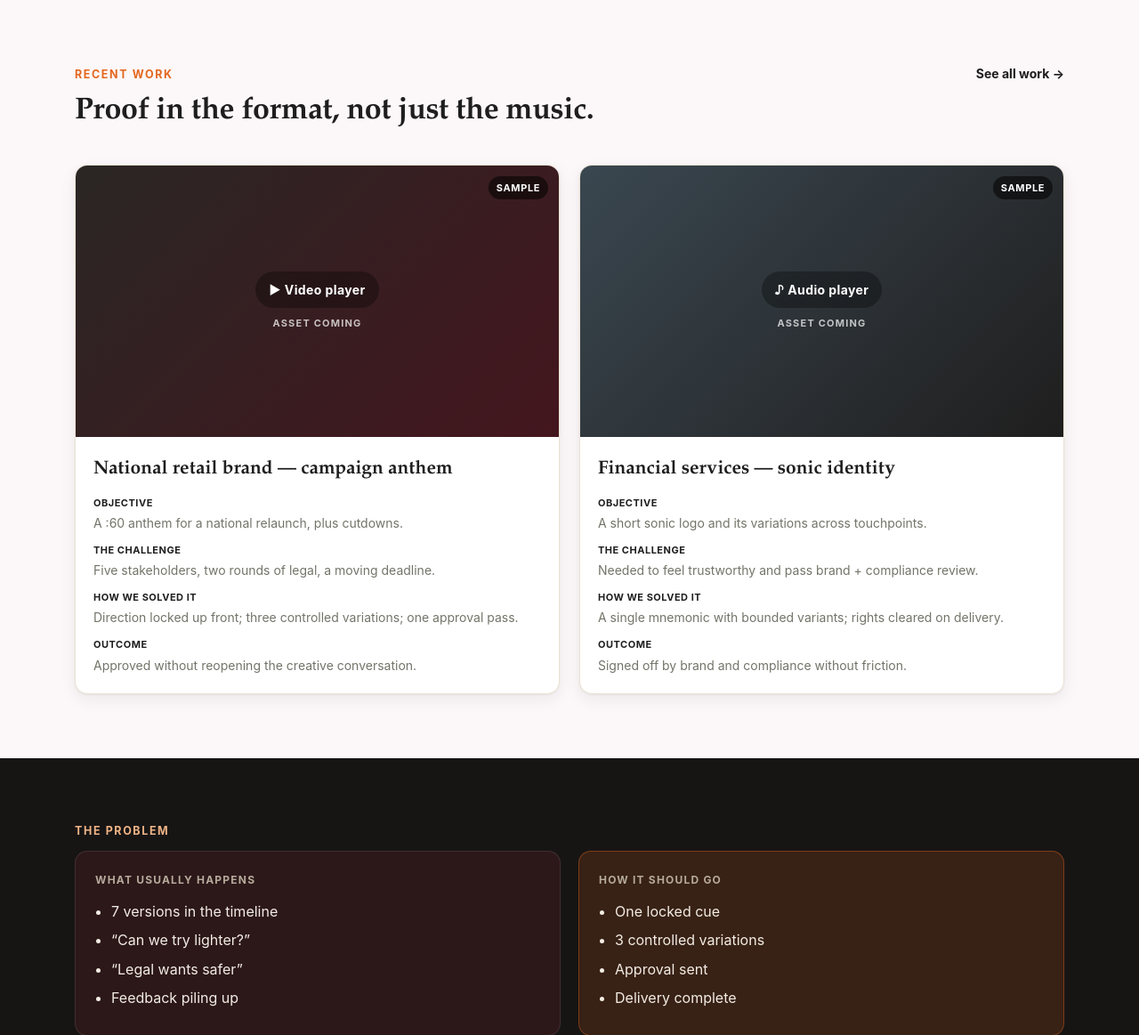
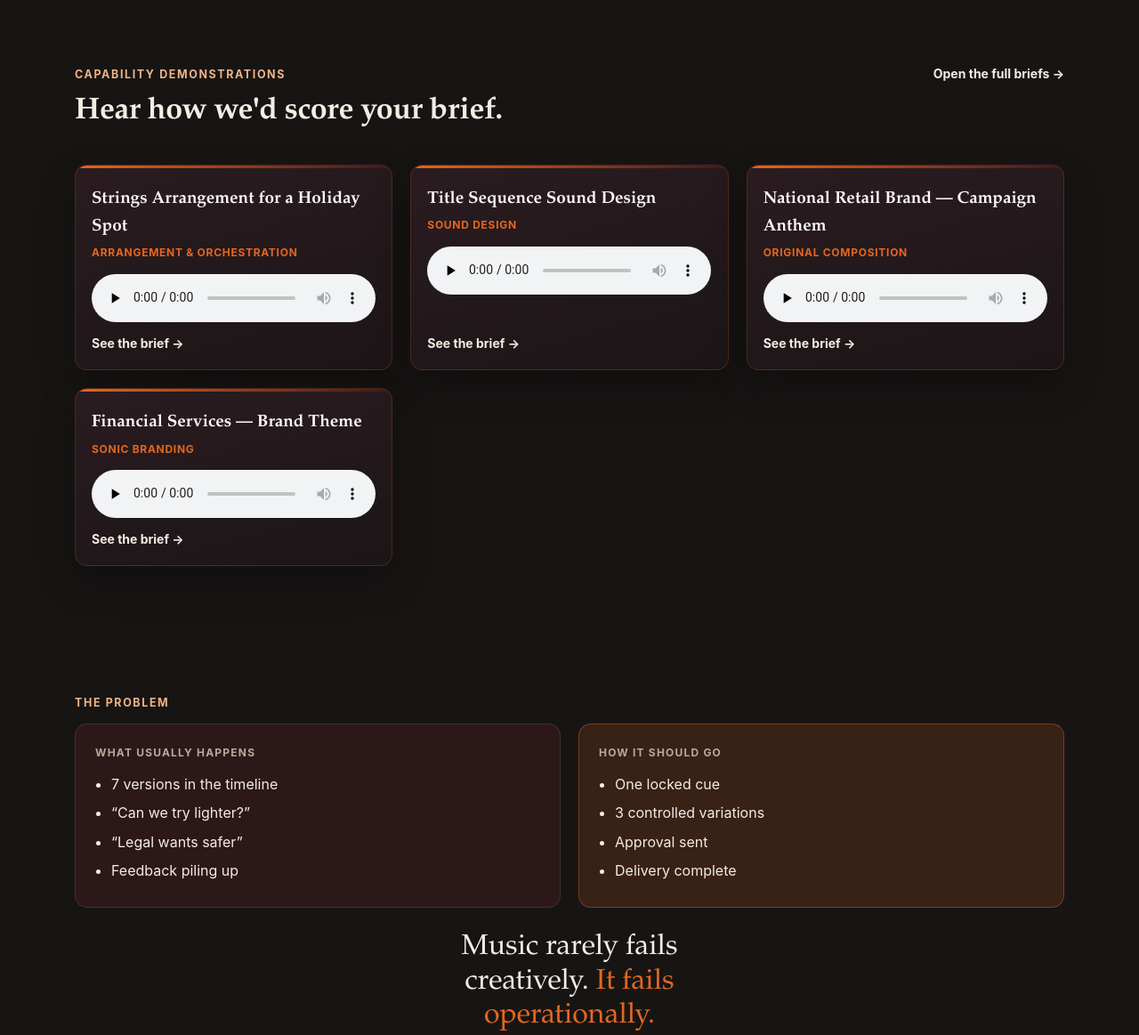
Before and after one commit to jshippjr-cell/jshippjr, a FastAPI app: page / in a window 1280 px wide. Shown: the part 876-2039 px from the top of the page at 89% size. Run offline with FastAPI, Linux system fonts and the light colour scheme.

Commit message:
CMO-led redesign: confident demos copy, branded bubbles, honesty sweep
Per docs/capability-demos-council.md:
- New demos copy ('Built to brief.') that leads with the brief and the
  buyer, dropping the apologetic 'new studio / not client commissions'
  lede that read as weakness.
- Honesty sweep on the home page: 'Recent work' + fabricated case
  outcomes (challenge/solved/outcome) replaced by the real capability
  demos with players; 'See all work' -> 'Open the full briefs';
  'Every engagement ends...' -> 'We deliver the same way every time'.
- Home demo players + hero primary CTA ('Hear the demos') now route to
  /samples, tying the funnel together.
- Branded, dark demo bubbles: wine-charcoal cards, orange top-accent bar
  + hover lift, cream type — on both the demos page and the home feature.

Co-Authored-By: Claude Opus 4.8 <noreply@anthropic.com>
Claude-Session: https://claude.ai/code/session_01PSpX4aKyR8QswBcjt2tLDp

```diff
--- a/src/chordential_oia/web/public.py
+++ b/src/chordential_oia/web/public.py
@@ -102,6 +102,7 @@ def public_samples(request: Request):
     show = get_showcase()
     return render(
         request, "public/samples.html", active="samples", demos=show.demos,
+        demos_intro=show.demos_intro,
     )
 
 
--- a/src/chordential_oia/web/static/public/site.css
+++ b/src/chordential_oia/web/static/public/site.css
@@ -231,18 +231,37 @@ audio.case-player{display:block;width:100%;padding:18px 18px 16px;background:#24
 .sample-card h3{font-family:var(--serif);margin:0 0 4px;font-size:18px}
 .sample-meta{margin:0 0 8px;font-size:13px;color:var(--accent);font-weight:600}
 .sample-card p{margin:0;color:var(--muted);font-size:14px}
-/* Capability demos — audio-only cards with an expandable brief */
-.demo-card{display:flex;flex-direction:column}
-.demo-audio{width:100%;margin:4px 0 10px}
-.demo-soon{font-style:italic;color:var(--muted);font-size:13px;margin:4px 0 10px}
-.demo-brief{border-top:1px solid var(--border);padding-top:10px;margin-top:2px}
-.demo-brief summary{cursor:pointer;color:var(--accent);font-weight:650;font-size:14px;list-style:none;outline:none}
+/* Capability demos — branded, dark bubbles (docs/capability-demos-council.md) */
+.demos-band{padding:60px 0 78px;background:linear-gradient(180deg,#171514 0%,#1d1518 55%,#241319 100%)}
+.demo-grid{display:grid;grid-template-columns:repeat(auto-fit,minmax(290px,1fr));gap:20px}
+.demo-card{position:relative;display:flex;flex-direction:column;
+  background:linear-gradient(165deg,#2a1c20 0%,#1c1517 100%);
+  border:1px solid rgba(228,103,31,.22);border-radius:var(--radius);
+  padding:20px 18px 18px;overflow:hidden;
+  box-shadow:0 18px 40px rgba(0,0,0,.28);
+  transition:transform .18s ease,border-color .18s ease,box-shadow .18s ease}
+.demo-card::before{content:"";position:absolute;top:0;left:0;right:0;height:3px;
+  background:linear-gradient(90deg,var(--orange),var(--wine))}
+.demo-card:hover{transform:translateY(-4px);border-color:rgba(228,103,31,.6);
+  box-shadow:0 26px 54px rgba(0,0,0,.36)}
+.demo-card h3{font-family:var(--serif);margin:2px 0 4px;font-size:19px;color:var(--cream)}
+.demo-meta{margin:0 0 12px;font-size:12px;letter-spacing:.06em;text-transform:uppercase;
+  color:var(--orange);font-weight:700}
+.demo-audio{width:100%;margin:2px 0 12px}
+.demo-soon{font-style:italic;color:var(--dark-muted);font-size:13px;margin:2px 0 12px}
+.demo-link{align-self:flex-start;margin-top:auto;color:var(--orange);font-weight:650;
+  font-size:14px;text-decoration:none}
+.demo-link:hover{text-decoration:underline}
+.demo-brief{border-top:1px solid rgba(255,255,255,.10);padding-top:12px;margin-top:auto}
+.demo-brief summary{cursor:pointer;color:var(--orange);font-weight:650;font-size:14px;
+  list-style:none;outline:none}
 .demo-brief summary::-webkit-details-marker{display:none}
 .demo-brief summary::before{content:"▸ "}
 .demo-brief[open] summary::before{content:"▾ "}
-.demo-brief-body{margin-top:10px}
-.demo-brief-body h4{font-family:var(--serif);font-size:12px;letter-spacing:.05em;text-transform:uppercase;color:var(--ink);margin:12px 0 2px}
-.demo-brief-body p{margin:0;color:var(--muted);font-size:14px;line-height:1.55}
+.demo-brief-body{margin-top:12px}
+.demo-brief-body h4{font-family:var(--serif);font-size:12px;letter-spacing:.05em;
+  text-transform:uppercase;color:var(--sand);margin:12px 0 3px}
+.demo-brief-body p{margin:0;color:var(--dark-muted);font-size:14px;line-height:1.55}
 
 .cta-strip{padding:72px 0;text-align:center}
 .cta-strip-inner{max-width:680px}
--- a/src/chordential_oia/web/templates/public/home.html
+++ b/src/chordential_oia/web/templates/public/home.html
@@ -36,45 +36,27 @@
   </div>
 </section>
 
-<!-- Featured work (sample-labeled until real campaigns exist) -->
-<section class="sec paper" id="work">
+<!-- Capability demonstrations — same tracks as /samples, one continuous funnel -->
+<section class="sec dark" id="work">
   <div class="sec-inner">
     <div class="sec-head">
       <div>
-        <p class="eyebrow">Recent work</p>
-        <h2>Proof in the format, not just the music.</h2>
+        <p class="eyebrow">Capability Demonstrations</p>
+        <h2>{{ show.demos_intro.home_title }}</h2>
       </div>
-      <a class="sec-more" href="/samples">See all work →</a>
+      <a class="sec-more" href="/samples">{{ show.demos_intro.home_cta }}</a>
     </div>
-    <div class="case-grid">
-      {% for c in show.cases %}
-      <article class="case">
-        <div class="case-media">
-          {% if c.media_url %}
-            {% if c.media_kind == 'video' %}
-            <video class="case-player" controls preload="none" {% if c.poster %}poster="{{ c.poster }}"{% endif %}>
-              <source src="{{ c.media_url }}">
-            </video>
-            {% else %}
-            <audio class="case-player" controls preload="none" src="{{ c.media_url }}"></audio>
-            {% endif %}
-          {% else %}
-            <div class="case-ph {{ 'is-video' if c.media_kind=='video' else 'is-audio' }}">
-              <span class="case-ph-chip">{{ '▶' if c.media_kind=='video' else '♪' }} {{ c.media_kind|title }} player</span>
-              <span class="case-ph-sub">asset coming</span>
-            </div>
-          {% endif %}
-          {% if c.sample %}<span class="case-tag">Sample</span>{% endif %}
-        </div>
-        <div class="case-body">
-          <h3>{{ c.title }}</h3>
-          <dl class="case-rows">
-            <dt>Objective</dt><dd>{{ c.objective }}</dd>
-            <dt>The challenge</dt><dd>{{ c.challenge }}</dd>
-            <dt>How we solved it</dt><dd>{{ c.solved }}</dd>
-            <dt>Outcome</dt><dd>{{ c.outcome }}</dd>
-          </dl>
-        </div>
+    <div class="demo-grid">
+      {% for d in show.demos %}
+      <article class="demo-card">
+        <h3>{{ d.title }}</h3>
+        <p class="demo-meta">{{ d.discipline_label }}</p>
+        {% if d.audio_url %}
+        <audio class="demo-audio" controls preload="none" src="{{ d.audio_url }}"></audio>
+        {% else %}
+        <p class="demo-soon">♪ audio demo coming soon</p>
+        {% endif %}
+        <a class="demo-link" href="/samples">See the brief →</a>
       </article>
       {% endfor %}
     </div>
@@ -123,7 +105,7 @@
     <div>
       <p class="eyebrow">What delivery actually looks like</p>
       <h2>Operational clarity, packaged for sign-off.</h2>
-      <p class="lead">Every engagement ends the same way — clean files, clear rights, and versions named so anyone on the campaign can find them.</p>
+      <p class="lead">We deliver the same way every time — clean files, clear rights, and versions named so anyone on the campaign can find them.</p>
       <ul class="deliver-list">
         {% for d in show.delivery_items %}<li>{{ d }}</li>{% endfor %}
       </ul>
```
Also changed, not shown: docs/capability-demos-council.md (added, +139 -0 lines), src/chordential_oia/web/showcase.py (+19 -3 lines), src/chordential_oia/web/templates/public/samples.html (+8 -11 lines), tests/test_public_site.py (+15 -3 lines).
